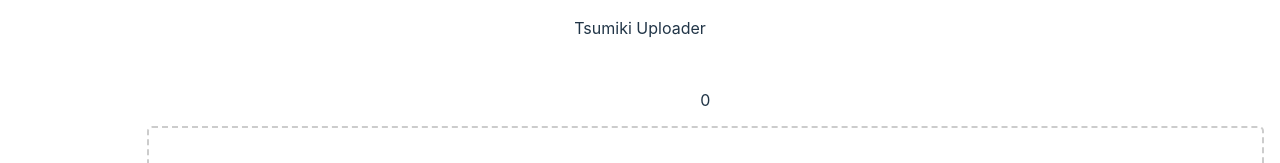
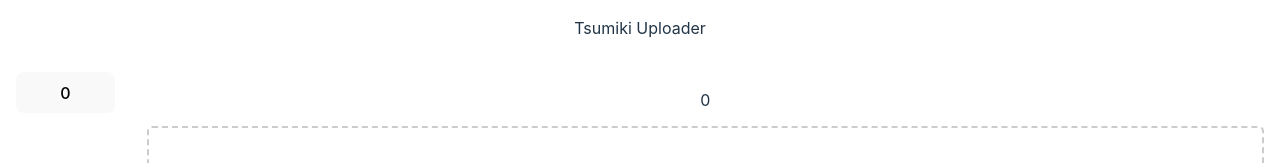
Before and after one commit to ksilverwall/tsumiki-uploader, a React (Vite) app: page / in a window 1280 px wide. Shown: the top 163 px of the page. Built offline with nearby package versions, Linux system fonts and the light colour scheme.

Commit message:
Items group by groupId

```diff
--- a/src/App.tsx
+++ b/src/App.tsx
@@ -8,37 +8,40 @@
 function App() {
   const navigate = useNavigate();
   const location = useLocation();
-  const DEFAULT_GROUP_ID = 0;
+  const DEFAULT_GROUP_ID = "0";
 
-  const [groupView, setGroupView] = useState<number>(DEFAULT_GROUP_ID);
+  const [groupView, setGroupView] = useState<string>(DEFAULT_GROUP_ID);
   const [status, dispatch] = useReducer(reducer, {
     nextArchiveId: 0,
     nextItemId: 0,
-    items: [],
+    groups: {
+      [DEFAULT_GROUP_ID]: {items: []},
+    },
   });
 
   useEffect(() => {
     const dict = Object.fromEntries(
       new URLSearchParams(location.search).entries()
     );
-    setGroupView(dict["group"] ? parseInt(dict["group"]) : DEFAULT_GROUP_ID);
+    setGroupView(dict["group"] ?? DEFAULT_GROUP_ID);
   }, [location.search]);
 
   const onSelect = useCallback(
     (index: number) => {
       dispatch({
         type: "MARK_ITEM",
+        groupId: groupView,
         index: index,
-        value: !status.items[index].marked,
+        value: !status.groups[groupView].items[index].marked,
       });
     },
-    [status]
+    [status, groupView]
   );
 
   const archiveButton = (
     <button
       onClick={() => {
-        dispatch({ type: "ARCHIVE" });
+        dispatch({ type: "ARCHIVE", groupId: groupView });
       }}
     >
       Archive
@@ -47,26 +50,20 @@
 
   const groupButtons = (
     <div style={{ display: "flex", flexDirection: "column" }}>
-      {[
-        ...new Set(
-          status.items
-            .map((item) => item.archiveId)
-            .filter((v) => v !== undefined)
-        ),
-      ]
-        .sort()
-        .map((v) => (
-          <button onClick={() => navigate(`?group=${v}`)}>{v}</button>
-        ))}
+      {[Object.keys(status.groups)].sort().map((v) => (
+        <button onClick={() => navigate(`?group=${v}`)}>{v}</button>
+      ))}
     </div>
   );
 
-  const renderItems = status.items.filter(
-    (item) => item.archiveId === groupView
-  );
+  const renderItems = status.groups[groupView].items;
 
   const loaderPanel = (
-    <FileLoader onLoaded={(files) => dispatch({ type: "LOAD", files })} />
+    <FileLoader
+      onLoaded={(files) =>
+        dispatch({ type: "LOAD", groupId: groupView, files })
+      }
+    />
   );
 
   const imagePanels = renderItems.map((item, idx) => (
@@ -79,7 +76,7 @@
     <div className="gallery-view">
       <p>{groupView}</p>
       <div className="image-list">
-        {status.items.length > 0 ? (
+        {status.groups[groupView].items.length > 0 ? (
           <>
             <div>{loaderPanel}</div>
             {imagePanels.map((p) => (
--- a/src/SelectionStatusAction.d.ts
+++ b/src/SelectionStatusAction.d.ts
@@ -1,16 +1,19 @@
 type MarkItemAction = {
   type: "MARK_ITEM";
+  groupId: GroupId;
   index: number;
   value: boolean;
 };
 
 type LoadAction = {
   type: "LOAD";
+  groupId: GroupId;
   files: File[];
 };
 
 type ArchiveAction = {
   type: "ARCHIVE";
+  groupId: GroupId;
 };
 
 type Action =
--- a/src/reducer.tsx
+++ b/src/reducer.tsx
@@ -10,42 +10,64 @@
   }
 };
 
+const StatusGroupReducer = (state: Group, action: Action): Group => {
+  switch (action.type) {
+    case "MARK_ITEM":
+      return {
+        items: state.items.map((v, i) =>
+          i === action.index ? ItemReducer(v, action) : v
+        ),
+      };
+    case "LOAD":
+    default:
+      return state;
+  }
+};
+
 const StatusReducer = (state: Status, action: Action): Status => {
   switch (action.type) {
     case "MARK_ITEM":
       return {
         ...state,
-        items: state.items.map((v, i) =>
-          i === action.index ? ItemReducer(v, action) : v
+        groups: {
+          ...state.groups,
+          [action.groupId]: StatusGroupReducer(
+            state.groups[action.groupId],
+            action
           ),
+        },
       };
     case "LOAD":
       return {
         ...state,
         nextItemId: state.nextArchiveId + action.files.length,
+        groups: {
+          ...state.groups,
+          [action.groupId]: {
             items: [
-          ...state.items,
+              ...state.groups[action.groupId].items,
               ...action.files.map((f, i) => ({
                 id: state.nextArchiveId + i,
                 file: f,
                 marked: false,
-            archiveId: 0,
               })),
             ],
+          },
+        },
       };
     case "ARCHIVE":
       return {
         ...state,
         nextArchiveId: state.nextArchiveId + 1,
-        items: state.items.map((s) =>
-          s.marked
-            ? {
-                ...s,
-                marked: false,
-                archiveId: state.nextArchiveId,
-              }
-            : s
-        ),
+        groups: {
+          ...state.groups,
+          [state.nextArchiveId.toString()]: {
+            items: state.groups[action.groupId].items.filter((s) => s.marked),
+          },
+          [action.groupId]: {
+            items: state.groups[action.groupId].items.filter((s) => !s.marked),
+          },
+        },
       };
     default:
       return state;
```
Also changed, not shown: src/models.d.ts (+8 -2 lines). Lines whose indentation alone changed are shown as unchanged.
